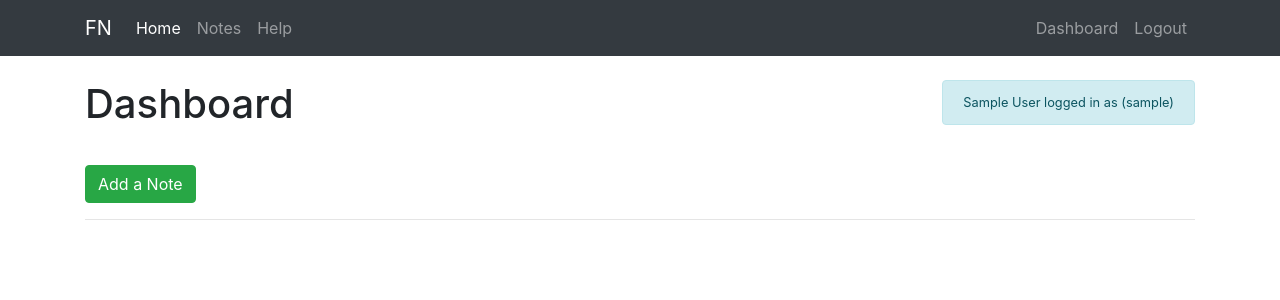
After one commit to 40435291/set09103, a Flask app: page /dashboard in a window 1280 px wide. The commit adds this page. Shown: the top 300 px of the page. Run offline with Flask 2, Linux system fonts and the light colour scheme; the visitor is signed in with stand-in values (Sample User, id 1); some libraries are stand-ins or nearby versions.

Commit message:
Add Note functionality

```diff
--- a/flaskNote/app.py
+++ b/flaskNote/app.py
@@ -1,8 +1,9 @@
-from flask import Flask, render_template, flash, redirect, request, url_for, session, logging
+from flask import Flask, render_template, flash, redirect, request, url_for, session, logging, g
 from data import Notes
 from flask_mysqldb import MySQL
 from wtforms import Form, StringField, TextAreaField, PasswordField, validators
 from passlib.hash import sha256_crypt
+from functools import wraps
 
 app = Flask(__name__)
 app.secret_key = b'_5#y2L"F4Q8z\n\xec]/'
@@ -19,22 +20,27 @@ mysql = MySQL(app)
 
 Notes = Notes()
 
+# Index
 @app.route('/')
 def index():
     return render_template('index.html')
 
+# Notes
 @app.route('/notes')
 def notes():
     return render_template('notes.html', notes = Notes)
 
+# Note
 @app.route('/note/<string:id>/')
 def note(id):
     return render_template('note.html', id=id)
 
+# Help
 @app.route('/help')
 def help():
     return render_template('help.html')
 
+# User Registration
 @app.route('/register', methods=['GET', 'POST'])
 def register():
     form = RegisterForm(request.form)
@@ -56,7 +62,7 @@ def register():
         # Close DB connection
         cur.close()
 
-        flash('You have successfully registered. Please log in.', 'success')
+        flash('You have successfully registered.', 'success')
 
         return redirect(url_for('index'))
     return render_template('register.html', form=form)
@@ -79,21 +85,83 @@ def login():
             # Retrieve stored details (1st match from "result")
             data = cur.fetchone()
             password = data['password']
+            name = data['name']
+
 
             # Password comparison
             if sha256_crypt.verify(password_entered, password):
-                app.logger.info('PASSWORD MATCHED')
+                # Session started (password validation passed)
+                session['logged_in'] = True
+                session['username'] = username
+                session['name'] = name
 
+                flash('Login successful', 'success')
+                return redirect(url_for('dashboard'))
             else:
-                app.logger.info('INCORRECT PASSWORD')
+                error = "Password Invalid. Please re-enter."
+                return render_template('login.html', error=error)
+
+            # Close DB connection
+            cur.close()
 
         else:
-            app.logger.info('USER DOES NOT EXIST')
+            error = "Incorrect Username. Please try again."
+            return render_template('login.html', error = error)
+    return render_template('login.html')
+
+# Check if user is logged in
+def is_logged_in(f):
+    @wraps(f)
+    def decorated_function(*args, **kwargs):
+        if 'logged_in' in session:
+            return f(*args, **kwargs)
+        else:
+            flash('Please login to access the Dashboard', 'danger')
+            return redirect(url_for('login', next=request.url))
+    return decorated_function
+
+# Logout functionality
+@app.route('/logout')
+@is_logged_in
+def logout():
+    session.clear()
+    flash('You have successfully logged out', 'success')
+    return redirect(url_for('login'))
+
+# Dashboard
+@app.route('/dashboard')
+@is_logged_in
+def dashboard():
+    return render_template('dashboard.html')
+
+# Add Note
+@app.route('/add_note', methods=['GET', 'POST'])
+@is_logged_in
+def add_note():
+    form = NoteForm(request.form)
+    if request.method == 'POST' and form.validate():
+        title = form.title.data
+        description = form.description.data
+
+        # Create Cursor
+        cur = mysql.connection.cursor()
+
+        # Database query
+        cur.execute("INSERT INTO notes(title, description, author) VALUES(%s, %s, %s)", (title, description, session['name']))
+
+        # Commit to Database
+        mysql.connection.commit()
+
+        # Close DB connection
+        cur.close()
+
+        flash('Note added.', 'success')
+
+        return redirect(url_for('dashboard'))
+    return render_template('add_note.html', form=form)
 
 
-    return render_template('login.html')
-
-
+# Register Form
 class RegisterForm(Form):
     name = StringField('Name:', [validators.Length(min=1, max=50)])
     username = StringField('Username:', [validators.Length(min=4, max=25)])
@@ -104,6 +172,13 @@ class RegisterForm(Form):
     ])
     confirm = PasswordField('Repeat Password:')
 
+# Notes Form
+class NoteForm(Form):
+    title = StringField('Title', [validators.Length(min=1, max=200)])
+    description = TextAreaField('Description', [validators.Length(min=25)])
+
+
+
 if __name__ == '__main__':
     app.run(debug=True)
 # Debug Mode: On = (debug=True)
--- /dev/null
+++ b/flaskNote/templates/dashboard.html
@@ -0,0 +1,15 @@
+{% extends 'layout.html' %}
+
+{% block body %}
+
+<div class="d-flex justify-content-between">
+    <h1>Dashboard</h1>
+    <div class="d-flex">
+        <small class="alert alert-info">{{session.name}} logged in as ({{session.username}})</small>
+    </div>
+</div>
+
+<a href="/add_note" class="btn btn-success mt-4">Add a Note</a>
+<hr>
+
+{% endblock %}
--- a/flaskNote/templates/includes/_messages.html
+++ b/flaskNote/templates/includes/_messages.html
@@ -1,3 +1,4 @@
+<!-- Redirection Messages -->
 {% with messages = get_flashed_messages(with_categories=true) %}
   {% if messages %}
     {% for category, message in messages %}
@@ -5,3 +6,12 @@
     {% endfor %}
   {% endif %}
 {% endwith %}
+
+<!-- Render Template Messages -->
+{% if error %}
+    <div class="alert alert-danger">{{error}}</div>
+{% endif %}
+
+{% if msg %}
+    <div class="alert alert-success">{{msg}}</div>
+{% endif %}
--- a/flaskNote/templates/includes/_navbar.html
+++ b/flaskNote/templates/includes/_navbar.html
@@ -13,8 +13,13 @@
             </ul>
 
             <ul class="navbar-nav navbar-right">
-                <li class="nav-item"><a class="nav-link" href="/register">Register</a></li>
-                <li class="nav-item"><a class="nav-link" href="/login">Login</a></li>
+                {% if session.logged_in %}
+                <li class="nav-item"><a class="nav-link" href="/dashboard">Dashboard</a></li>
+                <li class="nav-item"><a class="nav-link" href="/logout">Logout</a></li>
+                {% else %}
+                    <li class="nav-item"><a class="nav-link" href="/register">Register</a></li>
+                    <li class="nav-item"><a class="nav-link" href="/login">Login</a></li>
+                {% endif %}
             </ul>
         </div>
     </div>
--- a/flaskNote/templates/login.html
+++ b/flaskNote/templates/login.html
@@ -3,7 +3,6 @@
 {% block body %}
 <h1>Login</h1>
 <div class="d-flex justify-content-center p-4 m-4">
-    {% include 'includes/_messages.html' %}
     <form method="POST" action="">
         <div class="form-group">
             <label>Username</label>
```
Also changed, not shown: flaskNote/templates/add_note.html (added, +17 -0 lines), 1 other file.
